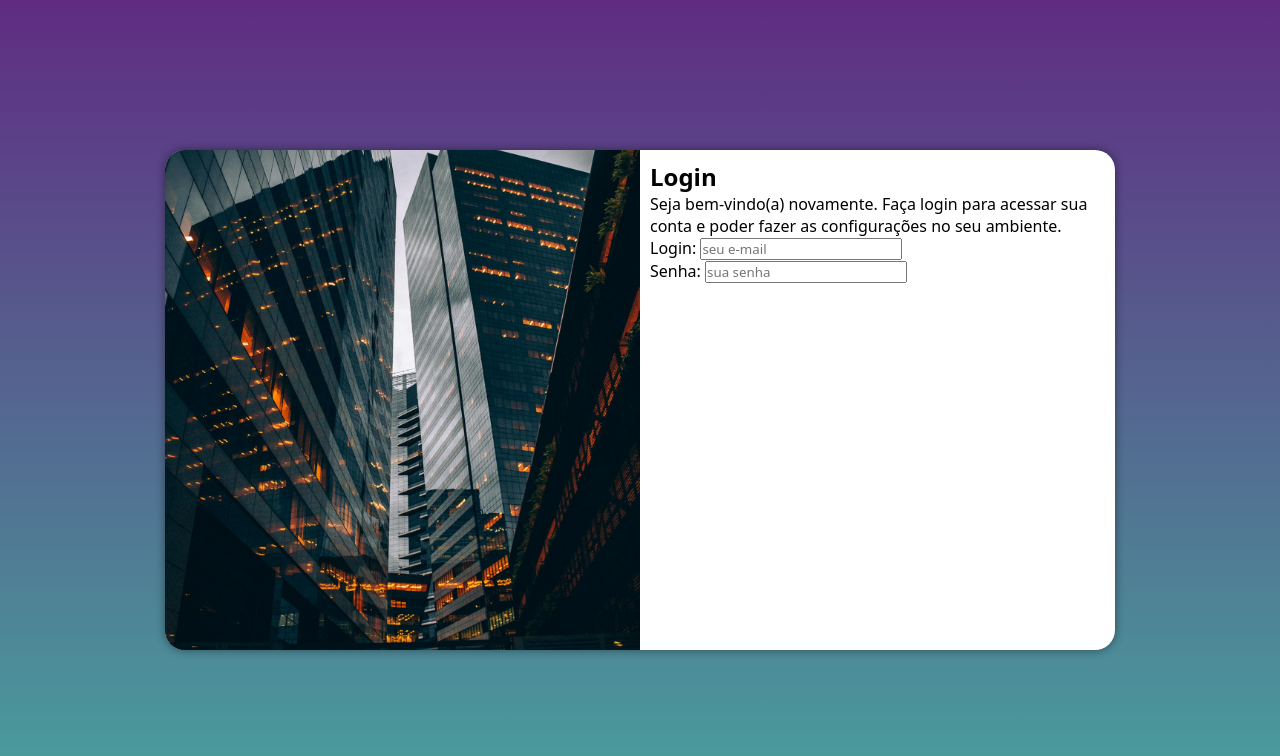
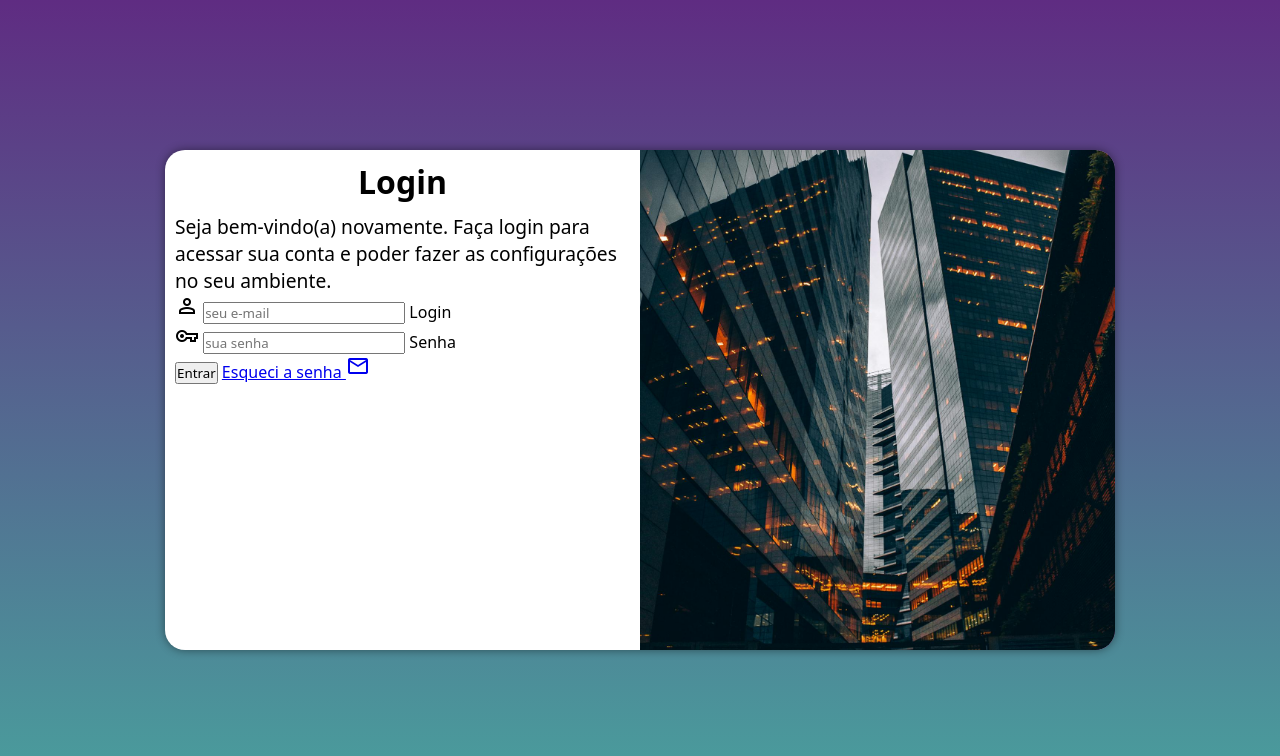
Before and after one commit to rodrigo-lsf/projeto-login, a plain HTML site: page index.html in a window 1280 px wide. Drawn offline with nearby package versions, Linux system fonts and the light colour scheme.

Commit message:
adicionei o formulário

```diff
--- a/estilos/media-query.css
+++ b/estilos/media-query.css
@@ -40,13 +40,21 @@ Grandes telas: acima de 1200px
     }
 
     section#login > div#imagem {
-        float: left;
+        float: right;
         width: 50%;
         height: 100%;
     }
 
     section#login > div#formulario {
-        float: right;
+        float: left;
         width: 50%;
     }
+
+    div#formulario > h1 {
+        font-size: 2em;
+    }
+
+    div#formulario > p {
+        font-size: 1.2em;
+    }
 }
--- a/estilos/style.css
+++ b/estilos/style.css
@@ -52,3 +52,12 @@ section#login > div#formulario {
     display: block;
     padding: 10px;
 }
+
+div#formulario > h1 {
+    text-align: center;
+    margin-bottom: 10px;
+}
+
+div#formulario > p {
+    font-size: 0.8em;
+}
--- a/index.html
+++ b/index.html
@@ -4,6 +4,7 @@
     <meta charset="UTF-8">
     <meta name="viewport" content="width=device-width, initial-scale=1.0">
     <title>Login</title>
+    <link href="https://fonts.googleapis.com/css2?family=Material+Symbols+Outlined" rel="stylesheet" />
     <link rel="stylesheet" href="estilos/style.css">
     <link rel="stylesheet" href="estilos/media-query.css">
 </head>
@@ -18,14 +19,20 @@
                 <h1>Login</h1>
                 <p>Seja bem-vindo(a) novamente. Faça login para acessar sua conta e poder fazer as configurações no seu ambiente.</p>
                 <form action="login.php" method="post" autocomplete="on">
-                    <div id="login">
-                        <label for="email">Login: </label>
-                        <input type="email" name="email" id="email" required placeholder="seu e-mail" autocomplete="email">
+                    <div class="campo">
+                        <span class="material-symbols-outlined">person</span>
+                        <input type="email" name="login" id="ilogin" placeholder="seu e-mail" autocomplete="email" required maxlength="30">
+                        <label for="ilogin">Login</label>
                     </div>
-                    <div id="senha">
-                        <label for="senha">Senha: </label>
-                        <input type="password" name="senha" id="senha" required minlength="8" maxlength="20" placeholder="sua senha" autocomplete="current-password">
+                    <div class="campo">
+                        <span class="material-symbols-outlined">vpn_key</span>
+                        <input type="password" name="senha" id="isenha" placeholder="sua senha" autocomplete="current-password" required minlength="8" maxlength="20">
+                        <label for="isenha">Senha</label>
                     </div>
+                    <input type="submit" value="Entrar">
+                    <a href="esqueci.html">
+                        Esqueci a senha <span class="material-symbols-outlined">mail</span>
+                    </a>
                 </form>
             </div>
         </section>
```
